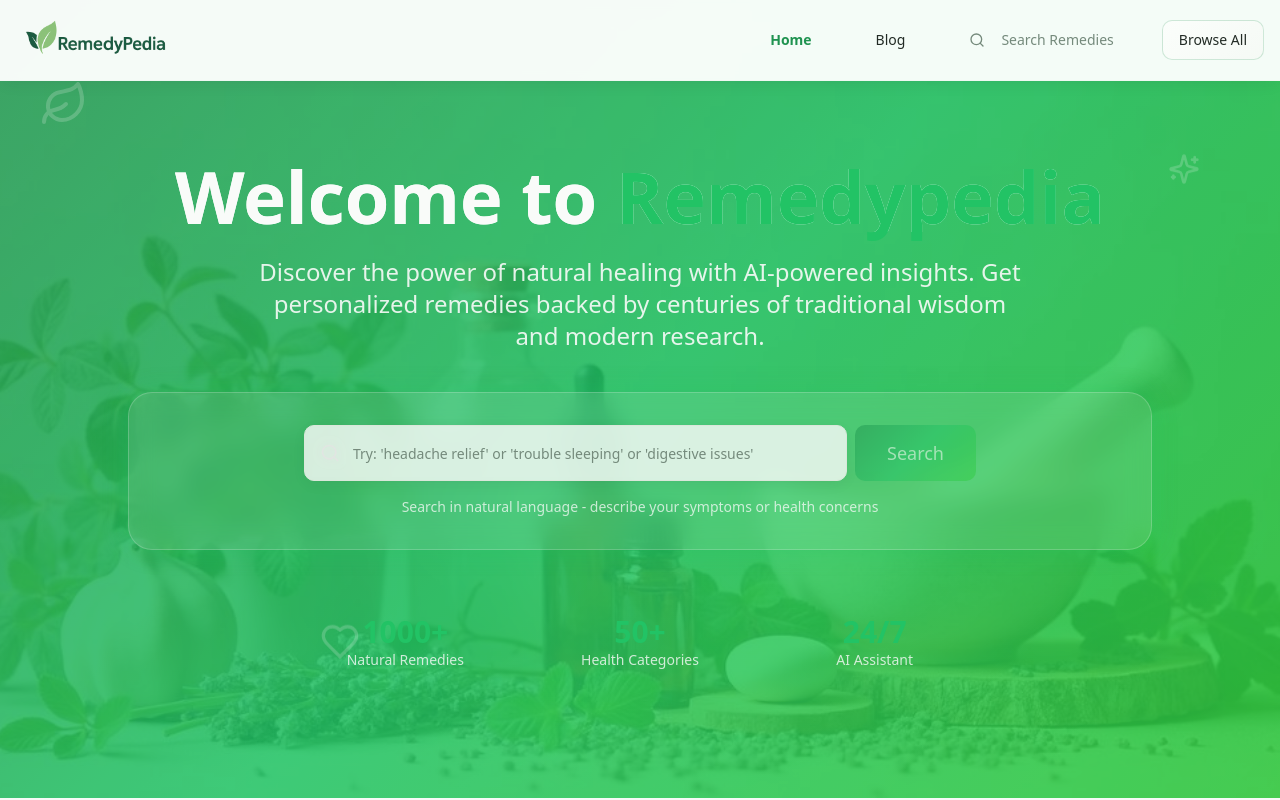
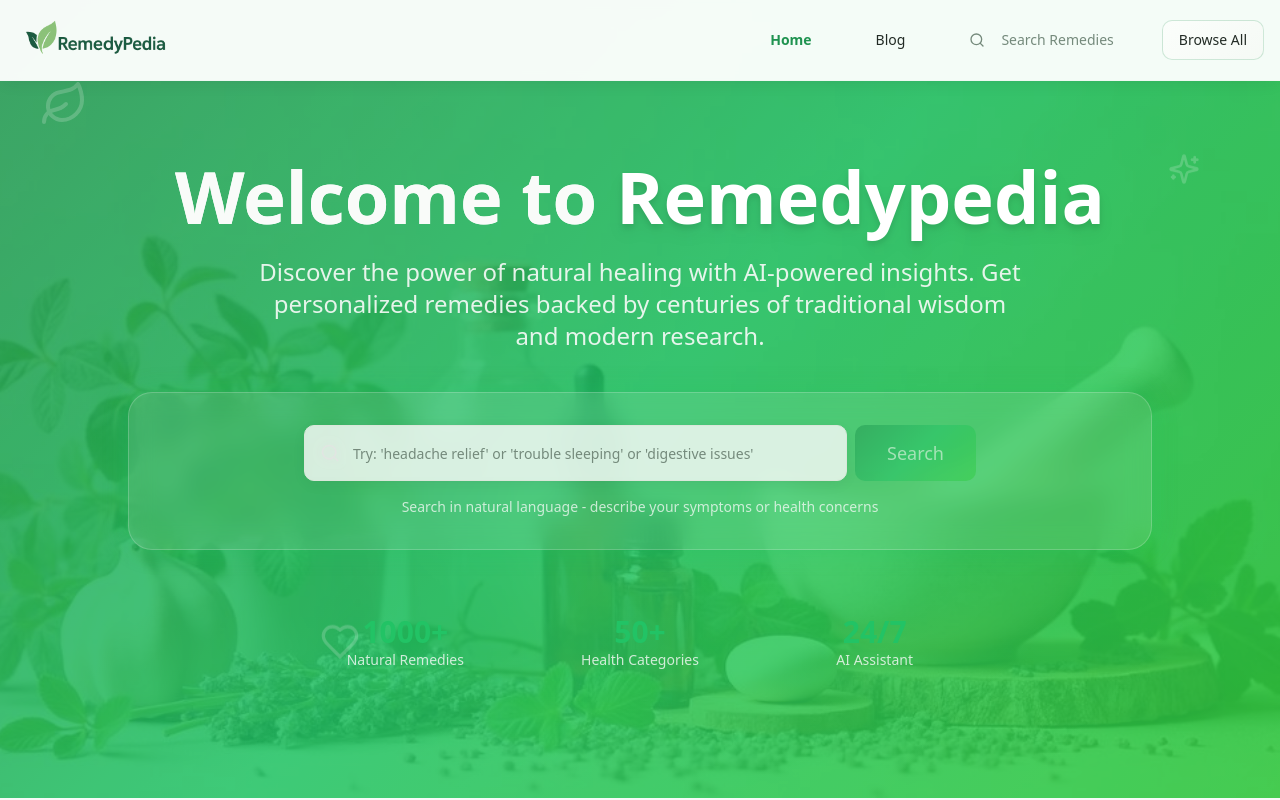
Before and after one commit to CurwinB/pedi, a React (Vite) app: page / in a window 1280 px wide. Shown: the top 800 px of the page. Built offline with nearby package versions, Linux system fonts and the light colour scheme.

Commit message:
Fix text visibility against background

```diff
--- a/src/pages/Index.tsx
+++ b/src/pages/Index.tsx
@@ -50,7 +50,7 @@ const Index = () => {
           <div className="max-w-5xl mx-auto text-center space-y-10">
             <div className="space-y-6 animate-fade-in">
               <h1 className="text-5xl md:text-7xl font-bold leading-tight bg-gradient-to-r from-white to-white/90 bg-clip-text">
-                Welcome to <span className="text-primary-glow">Remedypedia</span>
+                Welcome to <span className="text-white font-bold drop-shadow-lg">Remedypedia</span>
               </h1>
               <p className="text-xl md:text-2xl opacity-90 leading-relaxed max-w-3xl mx-auto">
                 Discover the power of natural healing with AI-powered insights. Get personalized remedies
```
